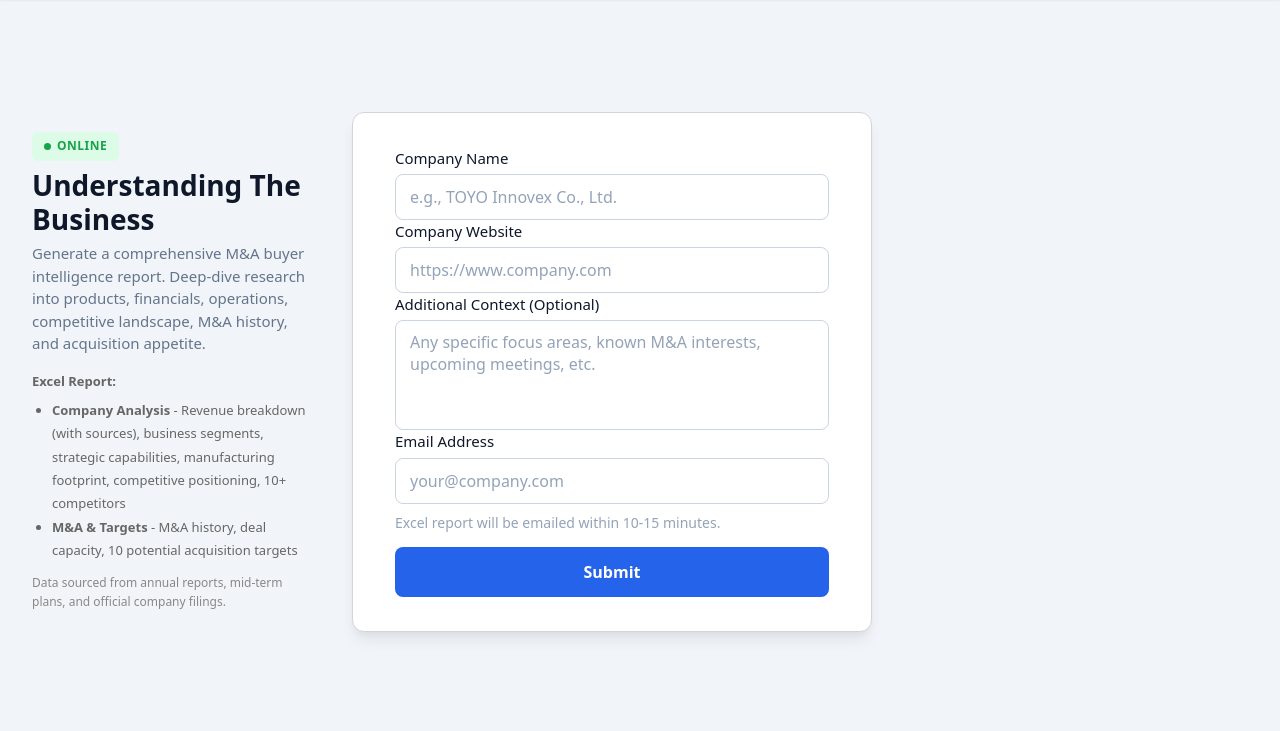
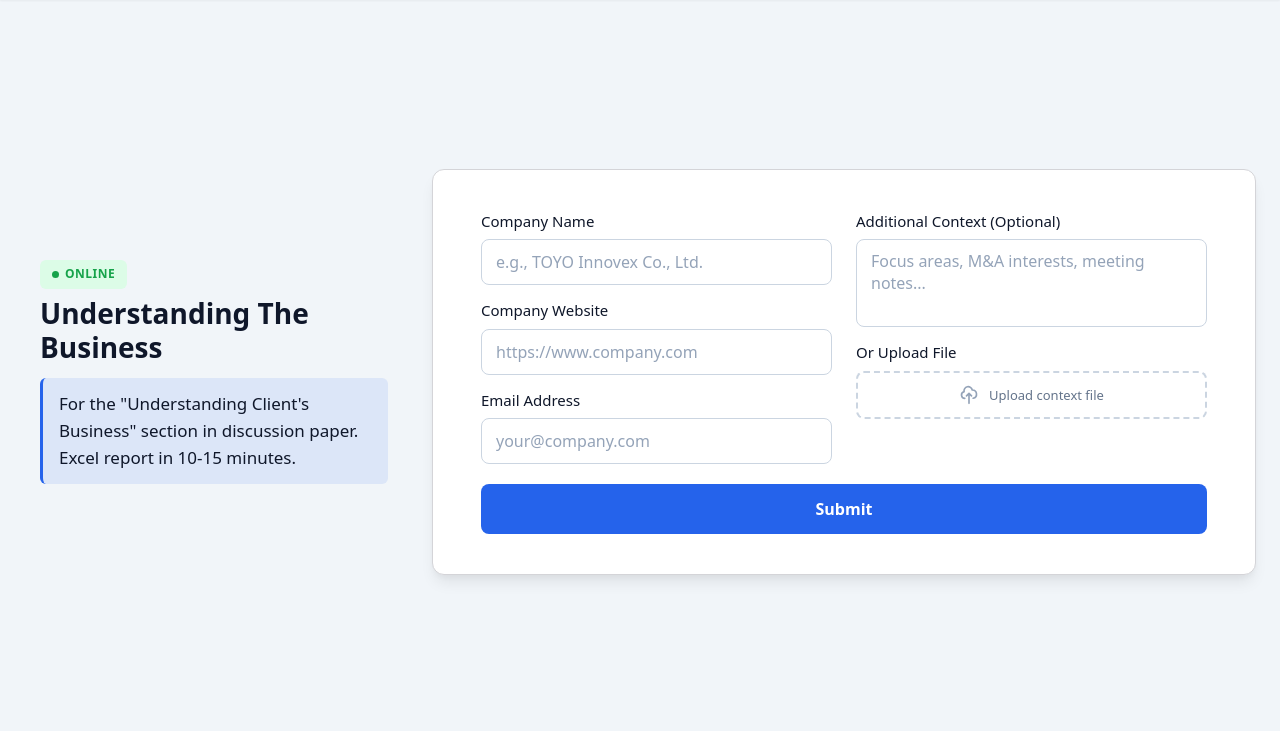
Before and after one commit to xvasjack/xvasjack.github.io, a PHP site: page /utb.html in a window 1280 px wide. Shown: the part 56-787 px from the top of the page. Run offline with PHP 8.4, Linux system fonts and the light colour scheme.

Commit message:
Improve UI/UX with bigger subtitles and reorganized layouts
- Make page descriptions bigger, clearer with accent styling
- Increase page-info and form spacing throughout
- Profile slides: rename Target Description to Title, update limit to 50 websites
- UTB: simplify subtitle, add two-column layout with file upload for context

```diff
--- a/styles.css
+++ b/styles.css
@@ -124,11 +124,11 @@ nav a.active {
 }
 
 .page-info {
-  flex: 0 0 300px;
+  flex: 0 0 380px;
   display: flex;
   flex-direction: column;
   justify-content: center;
-  padding: 8px;
+  padding: 16px;
 }
 
 .page-content {
@@ -136,7 +136,7 @@ nav a.active {
   display: flex;
   align-items: center;
   justify-content: center;
-  max-width: 520px;
+  max-width: 580px;
 }
 
 /* Status Badges */
@@ -215,9 +215,15 @@ nav a.active {
 }
 
 .page-description {
-  font-size: 15px;
-  color: var(--text-muted);
-  line-height: 1.5;
+  font-size: 17px;
+  color: var(--text-main);
+  line-height: 1.6;
+  font-weight: 500;
+  margin-top: 8px;
+  padding: 12px 16px;
+  background: var(--accent-soft);
+  border-left: 3px solid var(--accent);
+  border-radius: var(--radius-sm);
 }
 
 /* Form Card */
@@ -227,7 +233,7 @@ nav a.active {
   border: 1px solid var(--border-subtle);
   border-radius: var(--radius-lg);
   box-shadow: var(--shadow-lg);
-  padding: 18px 22px;
+  padding: 24px 28px;
 }
 
 .form-card h2 {
@@ -243,13 +249,13 @@ nav a.active {
 .form-grid {
   display: grid;
   grid-template-columns: 1fr 1fr;
-  gap: 10px;
+  gap: 14px;
 }
 
 .form-group {
   display: flex;
   flex-direction: column;
-  gap: 4px;
+  gap: 6px;
 }
 
 .form-group.full-width {
--- a/utb.html
+++ b/utb.html
@@ -50,43 +50,54 @@
     <section class="page-info">
       <span class="status-badge">Online</span>
       <h1 class="page-title">Understanding The Business</h1>
-      <p class="page-description">Generate a comprehensive M&A buyer intelligence report. Deep-dive research into products, financials, operations, competitive landscape, M&A history, and acquisition appetite.</p>
-      <div class="features-list" style="margin-top: 16px; font-size: 13px; color: #666;">
-        <p style="margin-bottom: 8px;"><strong>Excel Report:</strong></p>
-        <ul style="margin: 0; padding-left: 20px; line-height: 1.8;">
-          <li><strong>Company Analysis</strong> - Revenue breakdown (with sources), business segments, strategic capabilities, manufacturing footprint, competitive positioning, 10+ competitors</li>
-          <li><strong>M&A & Targets</strong> - M&A history, deal capacity, 10 potential acquisition targets</li>
-        </ul>
-        <p style="margin-top: 12px; font-size: 12px; color: #888;">Data sourced from annual reports, mid-term plans, and official company filings.</p>
-      </div>
+      <p class="page-description">For the "Understanding Client's Business" section in discussion paper. Excel report in 10-15 minutes.</p>
     </section>
 
-    <section class="page-content">
+    <section class="page-content" style="max-width: 900px;">
       <div class="form-card">
         <form id="utbForm">
           <div class="form-body">
+            <div style="display: grid; grid-template-columns: 1fr 1fr; gap: 24px;">
+              <!-- Left Column: Main Fields -->
+              <div>
                 <div class="form-group">
                   <label for="companyName">Company Name</label>
                   <input type="text" id="companyName" name="companyName" required placeholder="e.g., TOYO Innovex Co., Ltd.">
                 </div>
 
-            <div class="form-group">
+                <div class="form-group" style="margin-top: 14px;">
                   <label for="website">Company Website</label>
                   <input type="text" id="website" name="website" required placeholder="https://www.company.com">
                 </div>
 
+                <div class="form-group" style="margin-top: 14px;">
+                  <label for="email">Email Address</label>
+                  <input type="email" id="email" name="email" required placeholder="your@company.com">
+                </div>
+              </div>
+
+              <!-- Right Column: Context -->
+              <div>
                 <div class="form-group">
                   <label for="context">Additional Context (Optional)</label>
-              <textarea id="context" name="context" rows="4" placeholder="Any specific focus areas, known M&A interests, upcoming meetings, etc."></textarea>
+                  <textarea id="context" name="context" rows="3" placeholder="Focus areas, M&A interests, meeting notes..."></textarea>
                 </div>
 
-            <div class="form-group">
-              <label for="email">Email Address</label>
-              <input type="email" id="email" name="email" required placeholder="your@company.com">
-              <p class="hint-text">Excel report will be emailed within 10-15 minutes.</p>
+                <div class="form-group" style="margin-top: 14px;">
+                  <label for="contextFile">Or Upload File</label>
+                  <div class="upload-zone" id="contextUploadZone" style="padding: 12px;">
+                    <input type="file" id="contextFile" accept=".pdf,.doc,.docx,.txt,.xlsx,.xls">
+                    <div class="upload-content">
+                      <svg fill="none" stroke="currentColor" viewBox="0 0 24 24" style="width: 20px; height: 20px;"><path stroke-linecap="round" stroke-linejoin="round" stroke-width="2" d="M7 16a4 4 0 01-.88-7.903A5 5 0 1115.9 6L16 6a5 5 0 011 9.9M15 13l-3-3m0 0l-3 3m3-3v12"/></svg>
+                      <p style="font-size: 13px;">Upload context file</p>
+                    </div>
+                    <div class="file-name" id="contextFileName"></div>
+                  </div>
+                </div>
+              </div>
             </div>
 
-            <button type="submit" class="submit-btn" id="submitBtn">Submit</button>
+            <button type="submit" class="submit-btn" id="submitBtn" style="margin-top: 20px;">Submit</button>
 
             <div class="message success" id="successMessage">
               <svg fill="none" stroke="currentColor" viewBox="0 0 24 24"><path stroke-linecap="round" stroke-linejoin="round" stroke-width="2" d="M5 13l4 4L19 7"/></svg>
@@ -110,6 +121,23 @@
     const errorMessage = document.getElementById('errorMessage');
     const successText = document.getElementById('successText');
     const errorText = document.getElementById('errorText');
+    const contextFile = document.getElementById('contextFile');
+    const contextFileName = document.getElementById('contextFileName');
+    const contextUploadZone = document.getElementById('contextUploadZone');
+
+    // File upload handling
+    contextFile.addEventListener('change', (e) => {
+      const file = e.target.files[0];
+      if (file) {
+        contextFileName.textContent = file.name;
+        contextFileName.classList.add('show');
+        contextUploadZone.classList.add('active');
+      } else {
+        contextFileName.textContent = '';
+        contextFileName.classList.remove('show');
+        contextUploadZone.classList.remove('active');
+      }
+    });
 
     form.addEventListener('submit', async (e) => {
       e.preventDefault();
@@ -118,6 +146,7 @@
       const website = document.getElementById('website').value.trim();
       const context = document.getElementById('context').value.trim();
       const email = document.getElementById('email').value.trim();
+      const file = contextFile.files[0];
 
       if (!companyName || !website || !email) {
         alert('Please fill in all required fields');
@@ -132,10 +161,26 @@
       errorMessage.classList.remove('show');
 
       try {
+        // Use FormData if file is present
+        let body;
+        let headers = {};
+
+        if (file) {
+          body = new FormData();
+          body.append('companyName', companyName);
+          body.append('website', website);
+          body.append('context', context);
+          body.append('email', email);
+          body.append('contextFile', file);
+        } else {
+          headers['Content-Type'] = 'application/json';
+          body = JSON.stringify({ companyName, website, context, email });
+        }
+
         const response = await fetch('https://xvasjackgithubio-production-1c7d.up.railway.app/api/utb', {
           method: 'POST',
-          headers: { 'Content-Type': 'application/json' },
-          body: JSON.stringify({ companyName, website, context, email })
+          headers,
+          body
         });
 
         const result = await response.json().catch(() => null);
@@ -144,6 +189,9 @@
           successText.textContent = `Request received! UTB report for "${companyName}" will be emailed to ${email} within 10-15 minutes.`;
           successMessage.classList.add('show');
           form.reset();
+          contextFileName.textContent = '';
+          contextFileName.classList.remove('show');
+          contextUploadZone.classList.remove('active');
         } else if (!response.ok && response.status === 404) {
           throw new Error('API endpoint not available. Please try again later.');
         } else {
```
Also changed, not shown: profile-slides.html (+4 -5 lines). Lines whose indentation alone changed are shown as unchanged.
